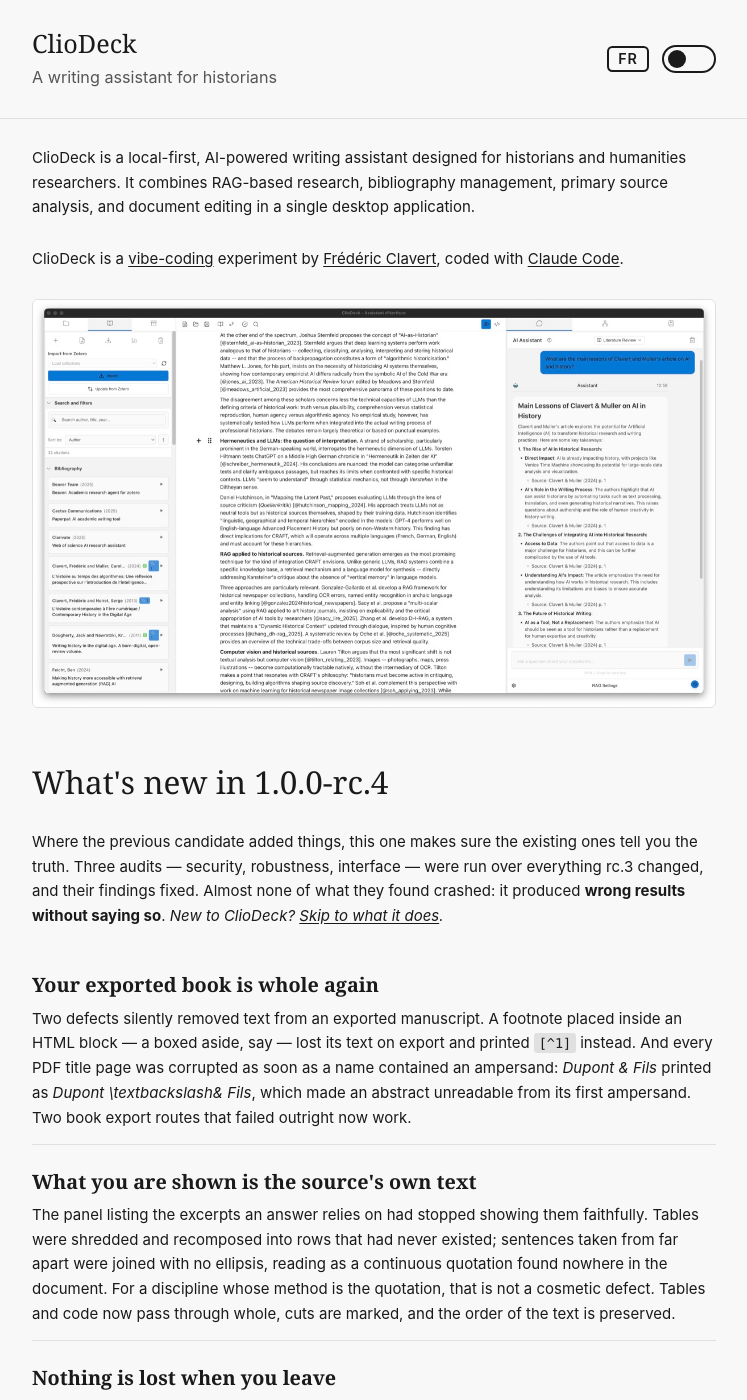
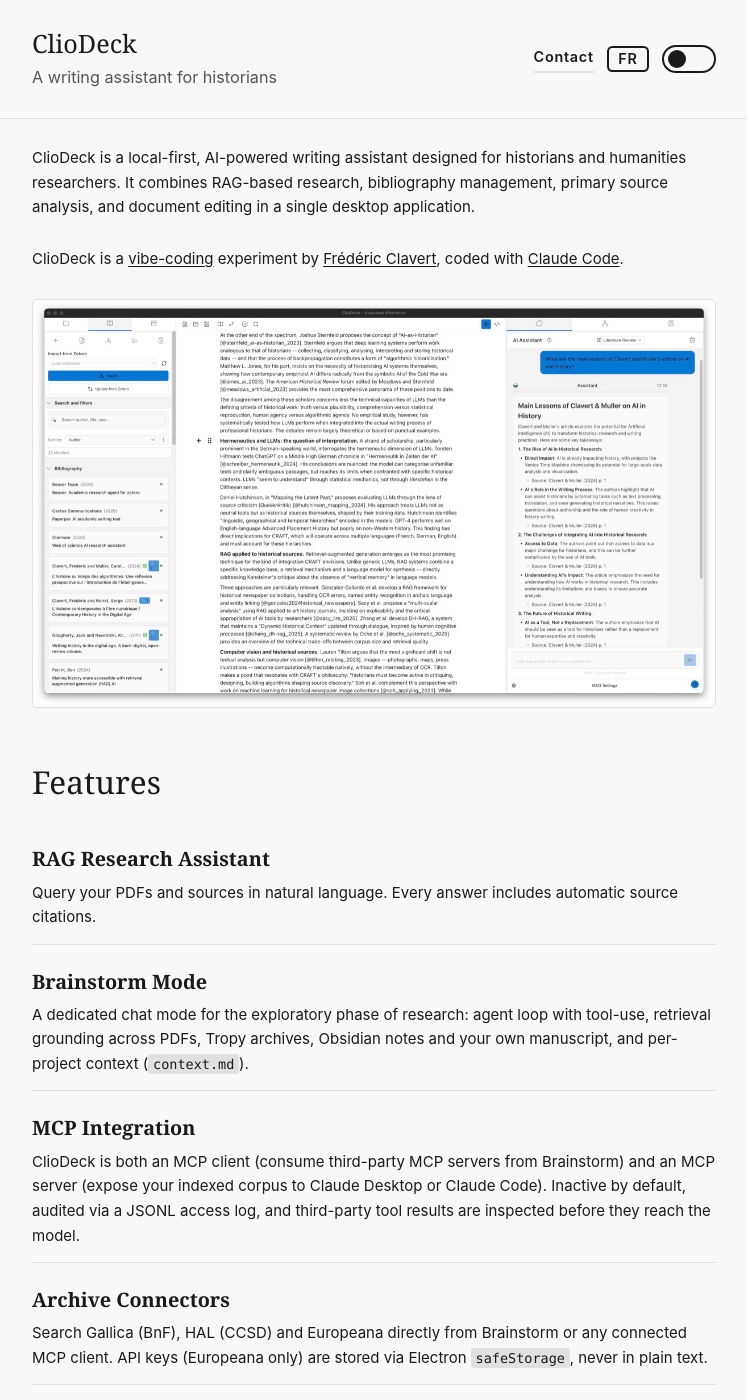
Before and after one commit to cliodeck/cliodeck.github.io, a Jekyll site: the page built from index.md, in a window 1280 px wide and 1400 px high. Shown: the whole window, without its empty margins (266-1013 px from the left). Built offline with Jekyll 4.4.1, drawn with Linux system fonts in a browser that asks for light colours; some of the changed text lies outside the part shown.

Commit message:
changement header + index

```diff
--- a/_includes/header.html
+++ b/_includes/header.html
@@ -8,6 +8,8 @@
       </p>
     </div>
     <div class="header-controls">
+      <a class="header-contact" href="{{ '/#contact' | relative_url }}"
+         data-email-user="infos" data-email-domain="cliodeck.app">Contact</a>
       <button class="lang-toggle" aria-label="Toggle language">
         <span lang="en">FR</span>
         <span lang="fr">EN</span>
--- a/assets/css/style.scss
+++ b/assets/css/style.scss
@@ -242,6 +242,29 @@ hr {
   display: flex;
   align-items: center;
   gap: 0.75rem;
+}
+
+/* Volontairement plus sobre que les deux boutons voisins : trois éléments
+   encadrés côte à côte encombreraient un en-tête qui est déjà collant. */
+.header-contact {
+  font-size: 0.8rem;
+  font-weight: 600;
+  letter-spacing: 0.05em;
+  text-decoration: none;
+  border-bottom: 2px solid var(--color-border);
+  padding-bottom: 0.1rem;
+  flex-shrink: 0;
+  transition: border-color var(--transition-speed) ease,
+              opacity var(--transition-speed) ease;
+}
+
+.header-contact:hover {
+  border-bottom-color: var(--color-text);
+}
+
+.header-contact:focus {
+  outline: 2px solid var(--color-text);
+  outline-offset: 2px;
 }
 
 /* Main content */
@@ -504,7 +527,8 @@ hr {
 
   .theme-toggle,
   .theme-toggle-floating,
-  .lang-toggle {
+  .lang-toggle,
+  .header-contact {
     display: none;
   }
 
--- a/assets/js/email.js
+++ b/assets/js/email.js
@@ -11,6 +11,15 @@
     slots.forEach(function(slot) {
       var address = slot.getAttribute('data-email-user') + '@' +
                     slot.getAttribute('data-email-domain');
+
+      // Two kinds of slot. A link already written into the page — the header
+      // one — keeps its label and only has its target swapped: without
+      // JavaScript it leads to the Contact section, which spells the address.
+      if (slot.tagName === 'A') {
+        slot.href = 'mailto:' + address;
+        return;
+      }
+
       var link = document.createElement('a');
       link.href = 'mailto:' + address;
       link.textContent = address;
--- a/index.md
+++ b/index.md
@@ -21,72 +21,6 @@ ClioDeck est une expérience de [vibe-coding](https://en.wikipedia.org/wiki/Vibe
 <div class="screenshot">
 <img src="img/white.jpg" alt="ClioDeck screenshot (light)" class="screenshot-light">
 <img src="img/dark.png" alt="ClioDeck screenshot (dark)" class="screenshot-dark">
-</div>
-
-<h2><span lang="en">What's new in 1.0.0-rc.4</span><span lang="fr">Nouveautés de la 1.0.0-rc.4</span></h2>
-
-<div lang="en" markdown="1">
-
-Where the previous candidate added things, this one makes sure the existing ones tell you the truth. Three audits — security, robustness, interface — were run over everything rc.3 changed, and their findings fixed. Almost none of what they found crashed: it produced **wrong results without saying so**. *New to ClioDeck? [Skip to what it does](#features).*
-
-</div>
-
-<div lang="fr" markdown="1">
-
-Là où le précédent candidat ajoutait, celui-ci s'assure que l'existant dit vrai. Trois audits — sécurité, robustesse, interface — ont passé en revue tout ce que la rc.3 avait changé, et leurs constats ont été corrigés. Presque rien de ce qu'ils ont trouvé ne plantait : cela **produisait un résultat faux, sans le dire**. *Vous découvrez ClioDeck ? [Passez à ce qu'il fait](#features).*
-
-</div>
-
-<ul class="features-list">
-
-<li>
-<strong><span lang="en">Your exported book is whole again</span><span lang="fr">Votre livre exporté est de nouveau entier</span></strong>
-<span lang="en">Two defects silently removed text from an exported manuscript. A footnote placed inside an HTML block — a boxed aside, say — lost its text on export and printed <code>[^1]</code> instead. And every PDF title page was corrupted as soon as a name contained an ampersand: <em>Dupont &amp; Fils</em> printed as <em>Dupont \textbackslash&amp; Fils</em>, which made an abstract unreadable from its first ampersand. Two book export routes that failed outright now work.</span>
-<span lang="fr">Deux défauts retiraient du texte d'un manuscrit exporté, sans le dire. Une note de bas de page placée dans un bloc HTML — un encadré, par exemple — perdait son texte à l'export et imprimait <code>[^1]</code> à la place. Et toute page de titre PDF était corrompue dès qu'un nom contenait une esperluette : <em>Dupont &amp; Fils</em> s'imprimait <em>Dupont \textbackslash&amp; Fils</em>, ce qui rendait un résumé illisible dès la première occurrence. Deux chemins d'export de livre qui échouaient franchement fonctionnent.</span>
-</li>
-
-<li>
-<strong><span lang="en">What you are shown is the source's own text</span><span lang="fr">Ce qu'on vous montre est bien le texte de la source</span></strong>
-<span lang="en">The panel listing the excerpts an answer relies on had stopped showing them faithfully. Tables were shredded and recomposed into rows that had never existed; sentences taken from far apart were joined with no ellipsis, reading as a continuous quotation found nowhere in the document. For a discipline whose method is the quotation, that is not a cosmetic defect. Tables and code now pass through whole, cuts are marked, and the order of the text is preserved.</span>
-<span lang="fr">Le panneau qui liste les extraits sur lesquels une réponse s'appuie avait cessé de les montrer fidèlement. Des tableaux étaient pulvérisés puis recomposés en lignes qui n'avaient jamais existé ; des phrases prélevées loin les unes des autres étaient collées sans marque de coupe, donnant à lire une citation continue introuvable dans le document. Pour une discipline dont la méthode est la citation, ce n'est pas un défaut cosmétique. Les tableaux et le code passent désormais entiers, les coupes sont signalées, et l'ordre du texte est préservé.</span>
-</li>
-
-<li>
-<strong><span lang="en">Nothing is lost when you leave</span><span lang="fr">Rien ne se perd quand vous quittez</span></strong>
-<span lang="en">Quitting the application just after typing lost what you had written: the editor was never asked to save. A chapter could also disappear for good from the manuscript index, because its fingerprint was written before its content — so every later pass skipped it as unchanged. And renumbering footnotes during an export could rewrite the manuscript underneath it.</span>
-<span lang="fr">Quitter l'application juste après avoir tapé perdait ce que vous veniez d'écrire : on ne demandait jamais à l'éditeur d'enregistrer. Un chapitre pouvait aussi disparaître définitivement de l'index du manuscrit, son empreinte étant écrite avant son contenu — les passes suivantes le sautaient comme « inchangé ». Et renuméroter les notes pendant un export pouvait réécrire le manuscrit sous celui-ci.</span>
-</li>
-
-<li>
-<strong><span lang="en">Settings that existed only in a file</span><span lang="fr">Des réglages qui n'existaient que dans un fichier</span></strong>
-<span lang="en">Several features shipped without the controls that would let you reach them. Book settings — footnotes or endnotes, numbering, one bibliography or one per chapter — could only be changed by hand-editing a JSON file, which nothing told you was possible; they now have a dialog, and they drive the Word export as well as the PDF one. Your manuscript, indexed as a fourth corpus since rc.3, never actually reached the assistant and had no interface at all: both are fixed. The research journal can be purged, primary sources can be re-OCR'd one at a time, and the embedded embeddings model has a control at last.</span>
-<span lang="fr">Plusieurs fonctions étaient livrées sans les commandes permettant de les atteindre. Les réglages d'ouvrage — notes de bas de page ou de fin, numérotation, bibliographie unique ou par chapitre — ne se changeaient qu'en éditant un fichier JSON à la main, ce que rien n'indiquait ; ils ont maintenant une fenêtre de réglages, et pilotent l'export Word autant que le PDF. Votre manuscrit, indexé comme quatrième corpus depuis la rc.3, n'atteignait en réalité jamais l'assistant et n'avait aucune interface : les deux sont corrigés. Le journal de recherche peut être purgé, une source primaire peut être repassée à l'OCR seule, et le modèle d'embeddings embarqué a enfin un réglage.</span>
-</li>
-
-<li>
-<strong><span lang="en">In your language, everywhere</span><span lang="fr">Dans votre langue, partout</span></strong>
-<span lang="en">The interface is now fully translatable into French, English and German. The previous check compared the three translation files with each other, so it could not see a phrase missing from all three — which is how an entire dialog stayed English in every language. One case is worth naming: the insertion templates write into <em>your manuscript</em>, not into the interface, so a German speaker found French words inside their own document.</span>
-<span lang="fr">L'interface est désormais entièrement traduisible en français, anglais et allemand. Le contrôle précédent comparait les trois fichiers de traduction entre eux : il ne pouvait donc pas voir une phrase absente des trois — c'est ainsi qu'une fenêtre entière est restée en anglais dans toutes les langues. Un cas mérite d'être nommé : les gabarits d'insertion écrivent dans <em>votre manuscrit</em>, pas dans l'interface, si bien qu'un germanophone trouvait des mots français à l'intérieur de son propre document.</span>
-</li>
-
-<li>
-<strong><span lang="en">Sharing a project is safer</span><span lang="fr">Partager un projet est plus sûr</span></strong>
-<span lang="en">A ClioDeck project travels as a folder, and a folder can come from someone else. Opening one used to start whatever helper programs its configuration declared, without asking; it now asks, and remembers your answer. The context file at the root of a project — which is handed to the assistant with high authority — is now inspected like any other outside content. And a link clicked inside an assistant reply can no longer navigate the window out of the application.</span>
-<span lang="fr">Un projet ClioDeck voyage comme un dossier, et un dossier peut venir de quelqu'un d'autre. En ouvrir un lançait jusqu'ici les programmes auxiliaires déclarés dans sa configuration, sans rien demander ; il vous le demande désormais, et retient votre réponse. Le fichier de contexte à la racine d'un projet — remis à l'assistant avec une autorité élevée — est maintenant inspecté comme tout contenu extérieur. Et un lien cliqué dans une réponse de l'assistant ne peut plus faire sortir la fenêtre de l'application.</span>
-</li>
-
-</ul>
-
-<div lang="en" markdown="1">
-
-Some caveats worth knowing: the Word export now follows the book settings for chapter numbering and structure, but the choice between footnotes and endnotes remains PDF-only — it relies on typesetting commands a `.docx` cannot express. A per-chapter bibliography needs a bibliography file and gives way to a single one when you let ClioDeck format citations itself. The application is also still unsigned, and a dependency carries a published vulnerability that is [not reachable in this code](https://github.com/cliodeck/cliodeck-app/issues/77) — updating it means rewriting how PDFs are read, which was not a sensible thing to do in a release candidate. The [full release notes](https://github.com/cliodeck/cliodeck-app/wiki/3.4-RC4-Release-Notes) list everything.
-
-</div>
-
-<div lang="fr" markdown="1">
-
-Quelques réserves à connaître : l'export Word suit désormais les réglages d'ouvrage pour la numérotation et la structure des chapitres, mais le choix entre notes de bas de page et notes de fin reste propre au PDF — il repose sur des commandes de composition qu'un `.docx` ne sait pas exprimer. Une bibliographie par chapitre suppose un fichier bibliographique et cède la place à une bibliographie unique si vous laissez ClioDeck formater lui-même les citations. L'application n'est toujours pas signée, et une dépendance porte une faille publiée qui [n'est pas atteignable dans ce code](https://github.com/cliodeck/cliodeck-app/issues/77) — la mettre à jour suppose de réécrire la lecture des PDF, ce qu'il n'était pas raisonnable de faire dans un candidat de version. Les [notes de version complètes](https://github.com/cliodeck/cliodeck-app/wiki/3.4-RC4-Release-Notes) détaillent le reste.
-
 </div>
 
 <h2 id="features"><span lang="en">Features</span><span lang="fr">Fonctionnalités</span></h2>
@@ -222,3 +156,69 @@ Bugs and feature requests belong in the [issue tracker](https://github.com/cliod
 Les bugs et demandes de fonctionnalités ont leur place dans le [suivi des tickets](https://github.com/cliodeck/cliodeck-app/issues), où ils restent visibles et suivis. Pour tout le reste — une question, un usage que je n'avais pas prévu, une collaboration académique — écrivez à <span class="email" data-email-user="infos" data-email-domain="cliodeck.app">infos (at) cliodeck.app</span>.
 
 </div>
+
+<h2 id="whats-new"><span lang="en">What's new in 1.0.0-rc.4</span><span lang="fr">Nouveautés de la 1.0.0-rc.4</span></h2>
+
+<div lang="en" markdown="1">
+
+Where the previous candidate added things, this one makes sure the existing ones tell you the truth. Three audits — security, robustness, interface — were run over everything rc.3 changed, and their findings fixed. Almost none of what they found crashed: it produced **wrong results without saying so**.
+
+</div>
+
+<div lang="fr" markdown="1">
+
+Là où le précédent candidat ajoutait, celui-ci s'assure que l'existant dit vrai. Trois audits — sécurité, robustesse, interface — ont passé en revue tout ce que la rc.3 avait changé, et leurs constats ont été corrigés. Presque rien de ce qu'ils ont trouvé ne plantait : cela **produisait un résultat faux, sans le dire**.
+
+</div>
+
+<ul class="features-list">
+
+<li>
+<strong><span lang="en">Your exported book is whole again</span><span lang="fr">Votre livre exporté est de nouveau entier</span></strong>
+<span lang="en">Two defects silently removed text from an exported manuscript. A footnote placed inside an HTML block — a boxed aside, say — lost its text on export and printed <code>[^1]</code> instead. And every PDF title page was corrupted as soon as a name contained an ampersand: <em>Dupont &amp; Fils</em> printed as <em>Dupont \textbackslash&amp; Fils</em>, which made an abstract unreadable from its first ampersand. Two book export routes that failed outright now work.</span>
+<span lang="fr">Deux défauts retiraient du texte d'un manuscrit exporté, sans le dire. Une note de bas de page placée dans un bloc HTML — un encadré, par exemple — perdait son texte à l'export et imprimait <code>[^1]</code> à la place. Et toute page de titre PDF était corrompue dès qu'un nom contenait une esperluette : <em>Dupont &amp; Fils</em> s'imprimait <em>Dupont \textbackslash&amp; Fils</em>, ce qui rendait un résumé illisible dès la première occurrence. Deux chemins d'export de livre qui échouaient franchement fonctionnent.</span>
+</li>
+
+<li>
+<strong><span lang="en">What you are shown is the source's own text</span><span lang="fr">Ce qu'on vous montre est bien le texte de la source</span></strong>
+<span lang="en">The panel listing the excerpts an answer relies on had stopped showing them faithfully. Tables were shredded and recomposed into rows that had never existed; sentences taken from far apart were joined with no ellipsis, reading as a continuous quotation found nowhere in the document. For a discipline whose method is the quotation, that is not a cosmetic defect. Tables and code now pass through whole, cuts are marked, and the order of the text is preserved.</span>
+<span lang="fr">Le panneau qui liste les extraits sur lesquels une réponse s'appuie avait cessé de les montrer fidèlement. Des tableaux étaient pulvérisés puis recomposés en lignes qui n'avaient jamais existé ; des phrases prélevées loin les unes des autres étaient collées sans marque de coupe, donnant à lire une citation continue introuvable dans le document. Pour une discipline dont la méthode est la citation, ce n'est pas un défaut cosmétique. Les tableaux et le code passent désormais entiers, les coupes sont signalées, et l'ordre du texte est préservé.</span>
+</li>
+
+<li>
+<strong><span lang="en">Nothing is lost when you leave</span><span lang="fr">Rien ne se perd quand vous quittez</span></strong>
+<span lang="en">Quitting the application just after typing lost what you had written: the editor was never asked to save. A chapter could also disappear for good from the manuscript index, because its fingerprint was written before its content — so every later pass skipped it as unchanged. And renumbering footnotes during an export could rewrite the manuscript underneath it.</span>
+<span lang="fr">Quitter l'application juste après avoir tapé perdait ce que vous veniez d'écrire : on ne demandait jamais à l'éditeur d'enregistrer. Un chapitre pouvait aussi disparaître définitivement de l'index du manuscrit, son empreinte étant écrite avant son contenu — les passes suivantes le sautaient comme « inchangé ». Et renuméroter les notes pendant un export pouvait réécrire le manuscrit sous celui-ci.</span>
+</li>
+
+<li>
+<strong><span lang="en">Settings that existed only in a file</span><span lang="fr">Des réglages qui n'existaient que dans un fichier</span></strong>
+<span lang="en">Several features shipped without the controls that would let you reach them. Book settings — footnotes or endnotes, numbering, one bibliography or one per chapter — could only be changed by hand-editing a JSON file, which nothing told you was possible; they now have a dialog, and they drive the Word export as well as the PDF one. Your manuscript, indexed as a fourth corpus since rc.3, never actually reached the assistant and had no interface at all: both are fixed. The research journal can be purged, primary sources can be re-OCR'd one at a time, and the embedded embeddings model has a control at last.</span>
+<span lang="fr">Plusieurs fonctions étaient livrées sans les commandes permettant de les atteindre. Les réglages d'ouvrage — notes de bas de page ou de fin, numérotation, bibliographie unique ou par chapitre — ne se changeaient qu'en éditant un fichier JSON à la main, ce que rien n'indiquait ; ils ont maintenant une fenêtre de réglages, et pilotent l'export Word autant que le PDF. Votre manuscrit, indexé comme quatrième corpus depuis la rc.3, n'atteignait en réalité jamais l'assistant et n'avait aucune interface : les deux sont corrigés. Le journal de recherche peut être purgé, une source primaire peut être repassée à l'OCR seule, et le modèle d'embeddings embarqué a enfin un réglage.</span>
+</li>
+
+<li>
+<strong><span lang="en">In your language, everywhere</span><span lang="fr">Dans votre langue, partout</span></strong>
+<span lang="en">The interface is now fully translatable into French, English and German. The previous check compared the three translation files with each other, so it could not see a phrase missing from all three — which is how an entire dialog stayed English in every language. One case is worth naming: the insertion templates write into <em>your manuscript</em>, not into the interface, so a German speaker found French words inside their own document.</span>
+<span lang="fr">L'interface est désormais entièrement traduisible en français, anglais et allemand. Le contrôle précédent comparait les trois fichiers de traduction entre eux : il ne pouvait donc pas voir une phrase absente des trois — c'est ainsi qu'une fenêtre entière est restée en anglais dans toutes les langues. Un cas mérite d'être nommé : les gabarits d'insertion écrivent dans <em>votre manuscrit</em>, pas dans l'interface, si bien qu'un germanophone trouvait des mots français à l'intérieur de son propre document.</span>
+</li>
+
+<li>
+<strong><span lang="en">Sharing a project is safer</span><span lang="fr">Partager un projet est plus sûr</span></strong>
+<span lang="en">A ClioDeck project travels as a folder, and a folder can come from someone else. Opening one used to start whatever helper programs its configuration declared, without asking; it now asks, and remembers your answer. The context file at the root of a project — which is handed to the assistant with high authority — is now inspected like any other outside content. And a link clicked inside an assistant reply can no longer navigate the window out of the application.</span>
+<span lang="fr">Un projet ClioDeck voyage comme un dossier, et un dossier peut venir de quelqu'un d'autre. En ouvrir un lançait jusqu'ici les programmes auxiliaires déclarés dans sa configuration, sans rien demander ; il vous le demande désormais, et retient votre réponse. Le fichier de contexte à la racine d'un projet — remis à l'assistant avec une autorité élevée — est maintenant inspecté comme tout contenu extérieur. Et un lien cliqué dans une réponse de l'assistant ne peut plus faire sortir la fenêtre de l'application.</span>
+</li>
+
+</ul>
+
+<div lang="en" markdown="1">
+
+Some caveats worth knowing: the Word export now follows the book settings for chapter numbering and structure, but the choice between footnotes and endnotes remains PDF-only — it relies on typesetting commands a `.docx` cannot express. A per-chapter bibliography needs a bibliography file and gives way to a single one when you let ClioDeck format citations itself. The application is also still unsigned, and a dependency carries a published vulnerability that is [not reachable in this code](https://github.com/cliodeck/cliodeck-app/issues/77) — updating it means rewriting how PDFs are read, which was not a sensible thing to do in a release candidate. The [full release notes](https://github.com/cliodeck/cliodeck-app/wiki/3.4-RC4-Release-Notes) list everything.
+
+</div>
+
+<div lang="fr" markdown="1">
+
+Quelques réserves à connaître : l'export Word suit désormais les réglages d'ouvrage pour la numérotation et la structure des chapitres, mais le choix entre notes de bas de page et notes de fin reste propre au PDF — il repose sur des commandes de composition qu'un `.docx` ne sait pas exprimer. Une bibliographie par chapitre suppose un fichier bibliographique et cède la place à une bibliographie unique si vous laissez ClioDeck formater lui-même les citations. L'application n'est toujours pas signée, et une dépendance porte une faille publiée qui [n'est pas atteignable dans ce code](https://github.com/cliodeck/cliodeck-app/issues/77) — la mettre à jour suppose de réécrire la lecture des PDF, ce qu'il n'était pas raisonnable de faire dans un candidat de version. Les [notes de version complètes](https://github.com/cliodeck/cliodeck-app/wiki/3.4-RC4-Release-Notes) détaillent le reste.
+
+</div>
```
